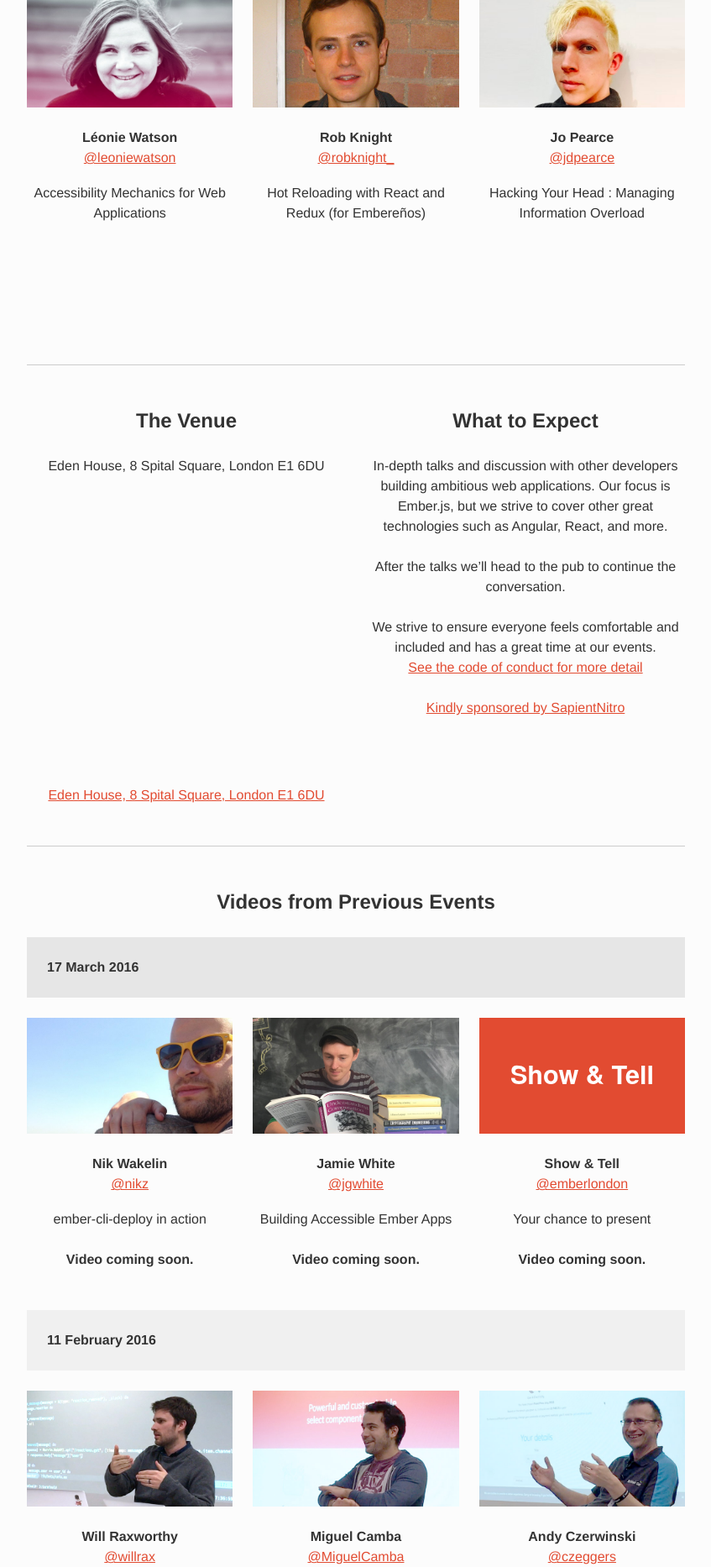
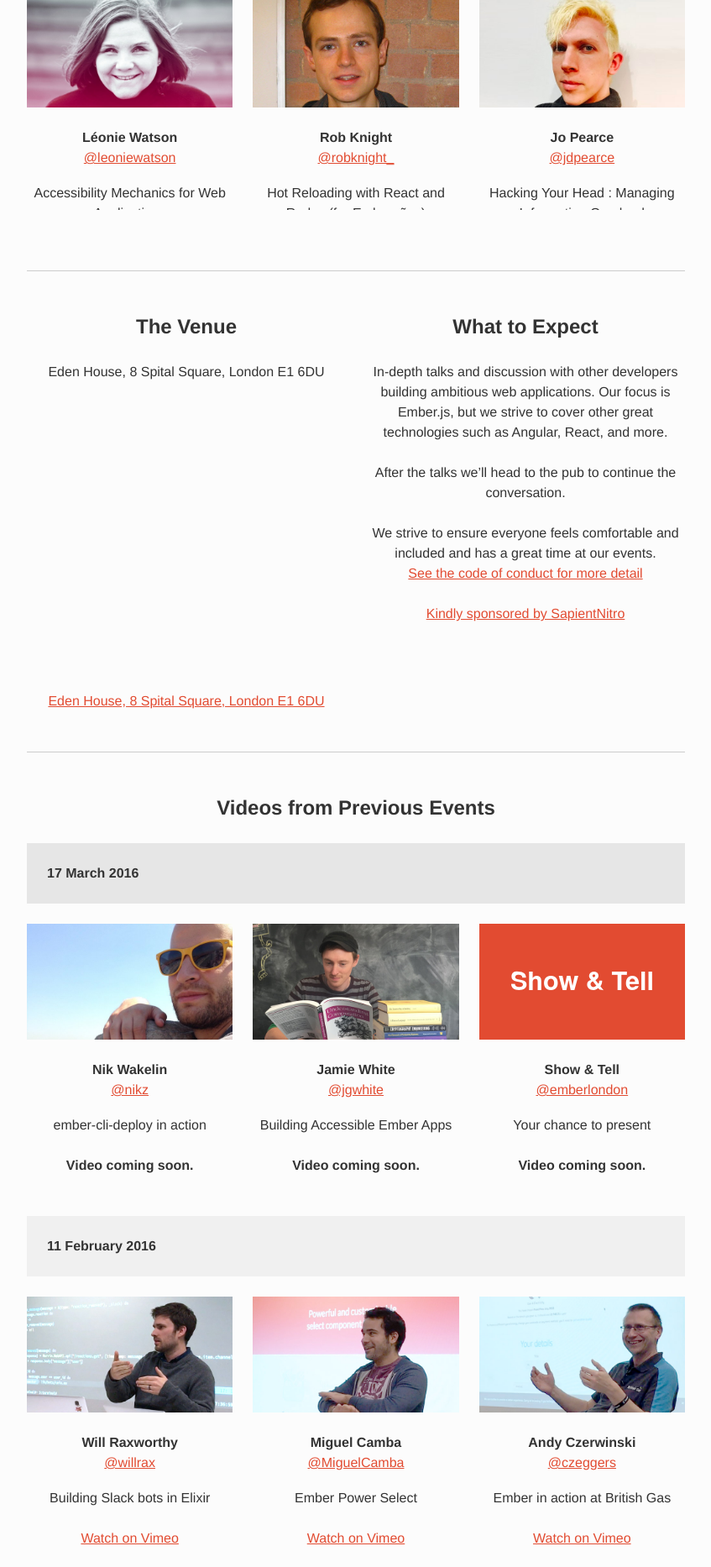
Before and after one commit to emberlondon/emberlondon.github.io, a Jekyll site: the page built from index.html, in a window 1280 px wide. Shown: the part 1891-3757 px from the top of the page at 84% size, without its empty margins (216-1063 px from the left). Built offline with Jekyll 4.4.1, drawn with Linux system fonts in a browser that asks for light colours; nearby versions of some CDN libraries.

Commit message:
Fixes suggested by tenon
- img with role=presentation should have no alt
- get rid of empty paras

```diff
--- a/_data/events.yml
+++ b/_data/events.yml
@@ -17,14 +17,11 @@
     speaker_twitter: leoniewatson
     image: images/speakers/leoniewatson.jpg
     title: "Accessibility Mechanics for Web Applications"
-    abstract:
   - speaker_name: Rob Knight
     speaker_twitter: robknight_
     image: images/speakers/robknight_2.jpg
     title: "Hot Reloading with React and Redux (for Embereños)"
-    abstract:
   - speaker_name: Jo Pearce
     speaker_twitter: jdpearce
     image: images/speakers/jdpearce.jpg
     title: "Hacking Your Head : Managing Information Overload"
-    abstract:
--- a/_includes/meetup.html
+++ b/_includes/meetup.html
@@ -10,7 +10,7 @@
       <li class="column talks-column">
         <div class="row">
           <div class="column talks-nested-column">
-            <img role="presentation" src="{{ talk.image }}" alt="Photo of {{ talk.speaker_name }}" class="speaker-img">
+            <img role="presentation" src="{{ talk.image }}" alt="" class="speaker-img">
           </div>
           <div class="column talks-nested-column">
             <h4>{{ talk.speaker_name }}</h4>
@@ -22,7 +22,9 @@
             {% endif %}
             </p>
             <p class="talk-title">{{ talk.title }}</p>
+            {% if talk.abstract %}
             <p class="talk-abstract">{{ talk.abstract }}</p>
+            {% endif %}
           </div>
         </div>
       </li>
```
